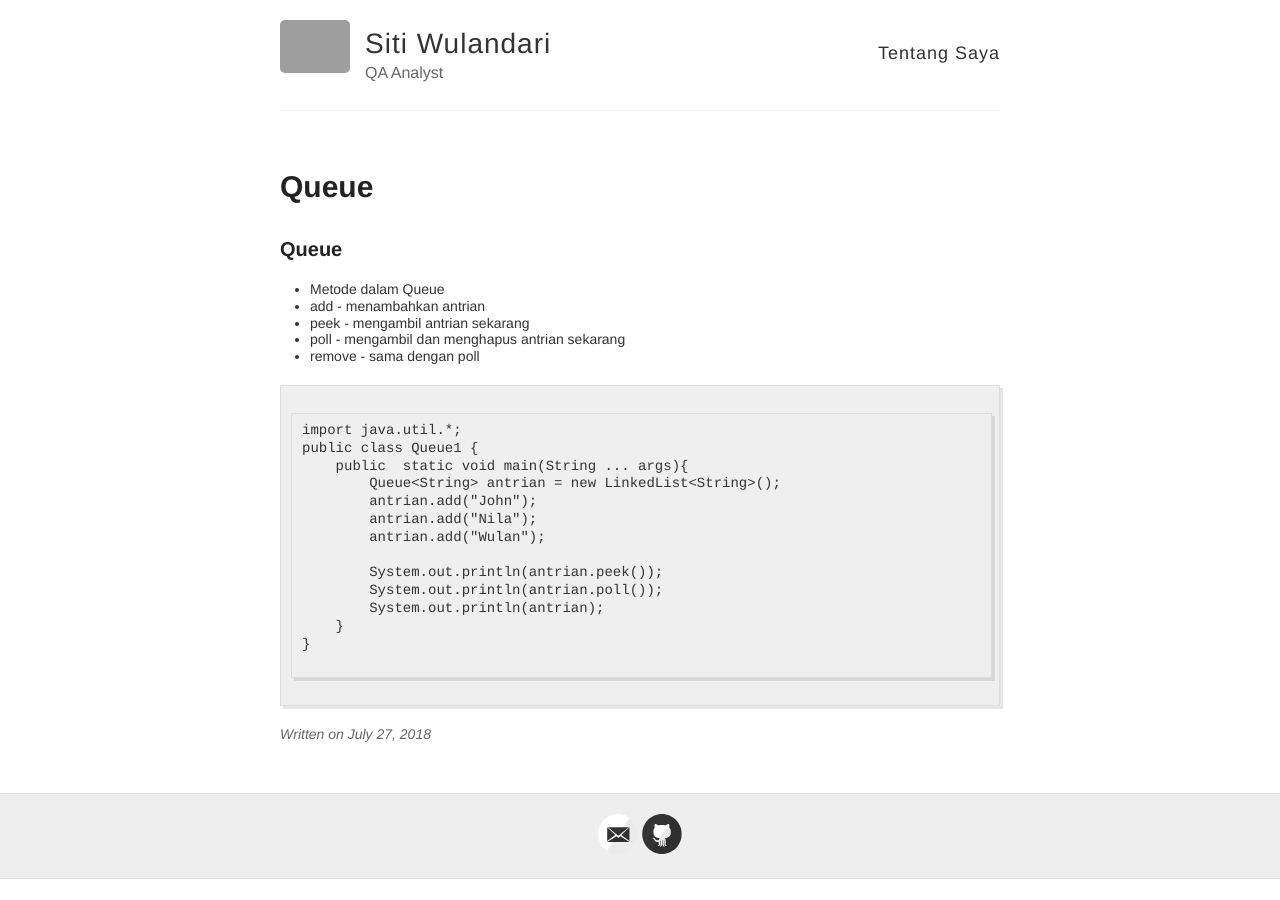
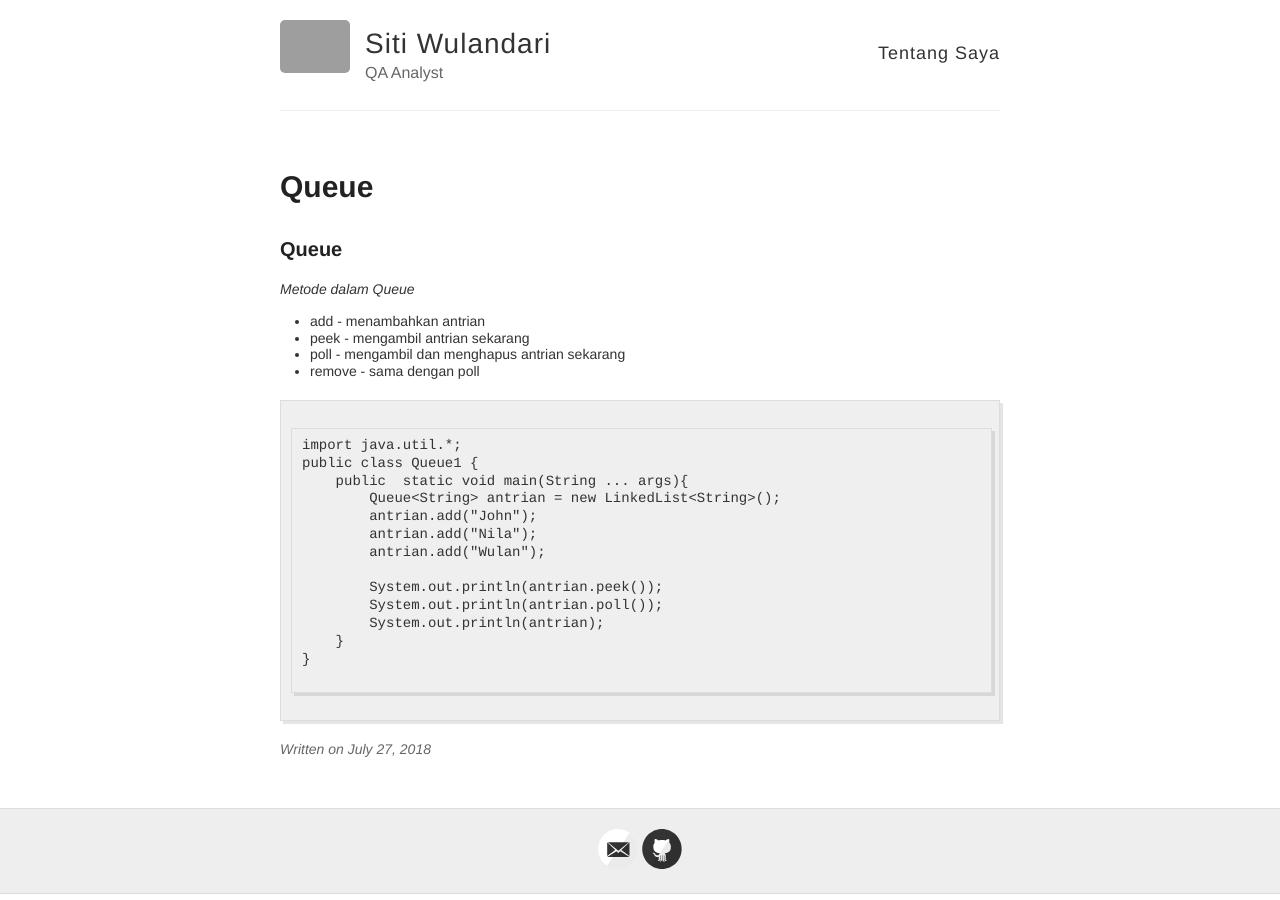
Before and after one commit to sitiwulandari/sitiwulandari.github.io, a Jekyll site: the page built from _posts/2018-07-27-Queue.md, in a window 1280 px wide. Built offline with Jekyll 4.4.1, drawn with Linux system fonts in a browser that asks for light colours; our own code applies the rules of GitHub Pages for plain Markdown files; grey boxes are pictures that could not be loaded.

```diff
--- a/_posts/2018-07-27-Queue.md
+++ b/_posts/2018-07-27-Queue.md
@@ -1,7 +1,7 @@
 ### Queue
 
 
-* Metode dalam Queue
+*Metode dalam Queue*
 - add - menambahkan antrian
 - peek - mengambil antrian sekarang
 - poll - mengambil dan menghapus antrian sekarang
```
